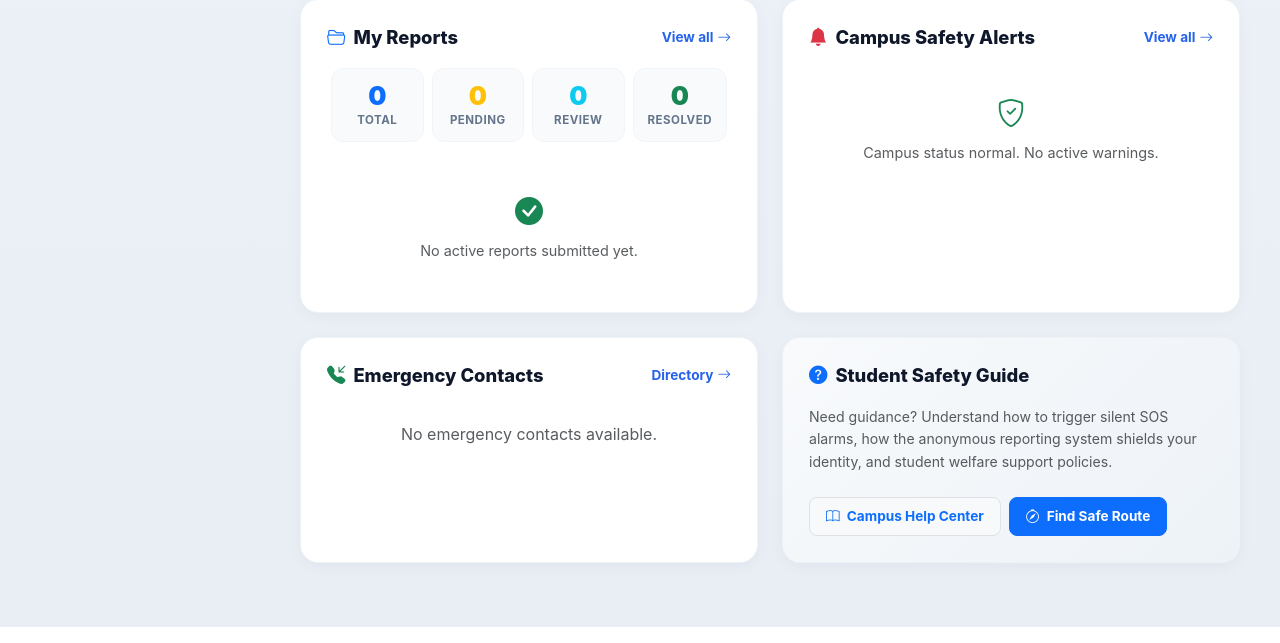
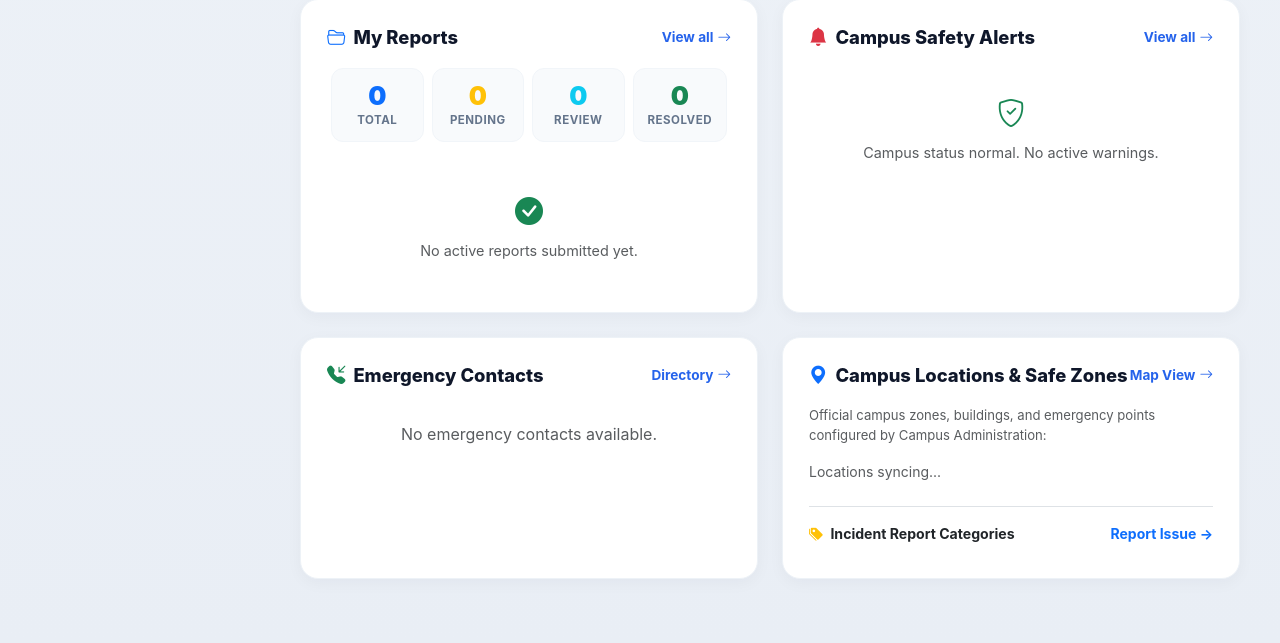
Before and after one commit to Sapna615/SurakshaSetu, an ASP.NET Core app: page /Student/Dashboard in a window 1280 px wide. Shown: the part 944-1587 px from the top of the page. Run offline with ASP.NET Core 8, Linux system fonts and the light colour scheme; the visitor is signed in with stand-in values (Sample User, id 1); data that the repository does not hold is empty; database files in the repository are not loaded; some libraries are stand-ins or nearby versions.

Commit message:
Highlight admin-added categories, campus locations, and emergency contacts in student and security dashboards, and include in database viewer

```diff
--- a/SurakshaSetu/Controllers/StudentController.cs
+++ b/SurakshaSetu/Controllers/StudentController.cs
@@ -60,6 +60,17 @@ namespace SurakshaSetu.Controllers
                 .Take(6)
                 .ToListAsync();
 
+            var incidentCategories = await _context.IncidentCategories
+                .Where(c => c.IsActive)
+                .OrderBy(c => c.Name)
+                .ToListAsync();
+
+            var campusLocations = await _context.CampusLocations
+                .Where(l => l.IsActive)
+                .OrderBy(l => l.Name)
+                .Take(8)
+                .ToListAsync();
+
             // 4. Pack the secure data into our ViewModel
             var viewModel = new StudentDashboardViewModel
             {
@@ -72,7 +83,9 @@ namespace SurakshaSetu.Controllers
                 UnreadNotificationsCount = 0,
                 ActiveAlertsCount = activeAlertsCount,
                 ActiveAlerts = activeAlerts,
-                EmergencyContacts = emergencyContacts
+                EmergencyContacts = emergencyContacts,
+                IncidentCategories = incidentCategories,
+                CampusLocations = campusLocations
             };
 
             ViewData["UserName"] = user.FullName;
--- a/SurakshaSetu/ViewModels/StudentDashboardViewModel.cs
+++ b/SurakshaSetu/ViewModels/StudentDashboardViewModel.cs
@@ -23,5 +23,7 @@ namespace SurakshaSetu.ViewModels
         public int ActiveAlertsCount { get; set; }
         public List<SafetyAlert> ActiveAlerts { get; set; } = new List<SafetyAlert>();
         public List<EmergencyContact> EmergencyContacts { get; set; } = new List<EmergencyContact>();
+        public List<IncidentCategory> IncidentCategories { get; set; } = new List<IncidentCategory>();
+        public List<CampusLocation> CampusLocations { get; set; } = new List<CampusLocation>();
     }
 }
--- a/SurakshaSetu/Views/Security/Dashboard.cshtml
+++ b/SurakshaSetu/Views/Security/Dashboard.cshtml
@@ -168,7 +168,8 @@
                 <h5 class="fw-bold mb-3">Quick Actions</h5>
                 <a href="/Security/IncidentQueue" class="btn btn-primary w-100 mb-2 py-2 fw-bold text-start"><i class="bi bi-shield-fill-check me-2"></i> Review All Incidents</a>
                 <a href="/Security/ActiveSOS" class="btn btn-danger w-100 mb-2 py-2 fw-bold text-start"><i class="bi bi-geo-alt-fill me-2"></i> Dispatch Security Team</a>
-                <a href="/Safety/Map" class="btn btn-dark w-100 py-2 fw-bold text-start"><i class="bi bi-map-fill me-2"></i> View Safety Map</a>
+                <a href="/Safety/Map" class="btn btn-dark w-100 mb-2 py-2 fw-bold text-start"><i class="bi bi-map-fill me-2"></i> View Safety Map</a>
+                <a href="/EmergencyContact" class="btn btn-outline-success w-100 py-2 fw-bold text-start"><i class="bi bi-telephone-fill me-2"></i> Emergency Contacts Directory</a>
             </div>
         </div>
 
--- a/SurakshaSetu/Views/Shared/_SecurityLayout.cshtml
+++ b/SurakshaSetu/Views/Shared/_SecurityLayout.cshtml
@@ -145,7 +145,8 @@
                 <li><a href="/Security/IncidentQueue" class="@(ViewContext.RouteData.Values["Action"]?.ToString() == "IncidentQueue" ? "active" : "")"><span>📋</span> Incident Queue</a></li>
                 <li><a href="/Security/MyCases" class="@(ViewContext.RouteData.Values["Action"]?.ToString() == "MyCases" ? "active" : "")"><span>🛡️</span> My Assigned Cases</a></li>
                 <li><a href="/Security/ActiveSOS" class="@(ViewContext.RouteData.Values["Action"]?.ToString() == "ActiveSOS" ? "active" : "")"><span class="text-danger font-weight-bold">🚨</span> <span class="text-danger font-weight-bold">Active SOS</span></a></li>
-                <li><a href="/Safety/Map"><span>✛</span> Safety Map</a></li>
+                <li><a href="/Safety/Map"><span>🗺️</span> Safety Map</a></li>
+                <li><a href="/EmergencyContact"><span>📞</span> Emergency Contacts Directory</a></li>
                 <li><a href="/Security/Infrastructure" class="@(ViewContext.RouteData.Values["Action"]?.ToString() == "Infrastructure" ? "active" : "")"><span>🚧</span> Infrastructure Issues</a></li>
                 <li><a href="/Security/EmergencyRequests" class="@(ViewContext.RouteData.Values["Action"]?.ToString() == "EmergencyRequests" ? "active" : "")"><span>📞</span> Emergency Requests</a></li>
                 <li style="margin-top: 15px;">
--- a/SurakshaSetu/Views/Student/Dashboard.cshtml
+++ b/SurakshaSetu/Views/Student/Dashboard.cshtml
@@ -596,22 +596,51 @@
     </div>
 
     <div class="col-md-6">
-        <div class="info-card" style="background: linear-gradient(135deg, #f8fafc 0%, #edf2f7 100%);">
+        <!-- Live Admin Updates & Directory (Categories & Locations) -->
+        <div class="info-card">
             <div class="info-header">
                 <h4 class="info-title">
-                    <i class="bi bi-question-circle-fill text-primary"></i> Student Safety Guide
+                    <i class="bi bi-geo-alt-fill text-primary"></i> Campus Locations & Safe Zones
                 </h4>
+                <a href="/Safety/Map" class="view-all">Map View <i class="bi bi-arrow-right"></i></a>
             </div>
-            <p class="text-muted mb-4" style="font-size: 0.88rem; line-height: 1.6;">
-                Need guidance? Understand how to trigger silent SOS alarms, how the anonymous reporting system shields your identity, and student welfare support policies.
+            <p class="text-muted mb-3" style="font-size: 0.82rem;">
+                Official campus zones, buildings, and emergency points configured by Campus Administration:
             </p>
-            <div class="d-flex flex-wrap gap-2">
-                <a href="/EmergencyContact" class="btn btn-light border fw-bold text-primary px-3 py-2" style="font-size: 0.85rem; text-decoration: none; border-radius: 8px;">
-                    <i class="bi bi-book me-1"></i> Campus Help Center
-                </a>
-                <a href="/Safety/Map" class="btn btn-primary fw-bold px-3 py-2" style="font-size: 0.85rem; text-decoration: none; border-radius: 8px;">
-                    <i class="bi bi-compass me-1"></i> Find Safe Route
-                </a>
+            <div class="d-flex flex-wrap gap-2 mb-4">
+                @if (Model.CampusLocations != null && Model.CampusLocations.Any())
+                {
+                    foreach (var loc in Model.CampusLocations)
+                    {
+                        <span class="badge bg-light text-dark border p-2 d-flex align-items-center gap-1 shadow-sm" style="font-size: 0.78rem; border-radius: 8px;">
+                            <i class="bi bi-pin-map-fill text-primary"></i> @loc.Name
+                        </span>
+                    }
+                }
+                else
+                {
+                    <span class="text-muted small">Locations syncing...</span>
+                }
+            </div>
+
+            <div class="pt-3 border-top">
+                <div class="d-flex justify-content-between align-items-center mb-2">
+                    <span class="fw-bold text-dark" style="font-size: 0.88rem;">
+                        <i class="bi bi-tags-fill text-warning me-1"></i> Incident Report Categories
+                    </span>
+                    <a href="@Url.Action("Create", "IncidentReport")" class="text-primary small fw-bold text-decoration-none">Report Issue &rarr;</a>
+                </div>
+                <div class="d-flex flex-wrap gap-1">
+                    @if (Model.IncidentCategories != null && Model.IncidentCategories.Any())
+                    {
+                        foreach (var cat in Model.IncidentCategories)
+                        {
+                            <a href="@Url.Action("Create", "IncidentReport")?category=@Uri.EscapeDataString(cat.Name)" class="badge bg-primary-subtle text-primary border border-primary-subtle text-decoration-none px-2 py-1" style="font-size: 0.75rem;">
+                                @cat.Name
+                            </a>
+                        }
+                    }
+                </div>
             </div>
         </div>
     </div>
```
Also changed, not shown: SurakshaSetu/Controllers/DatabaseController.cs (+65 -0 lines), SurakshaSetu/DbCheck.cs (+45 -4 lines).
